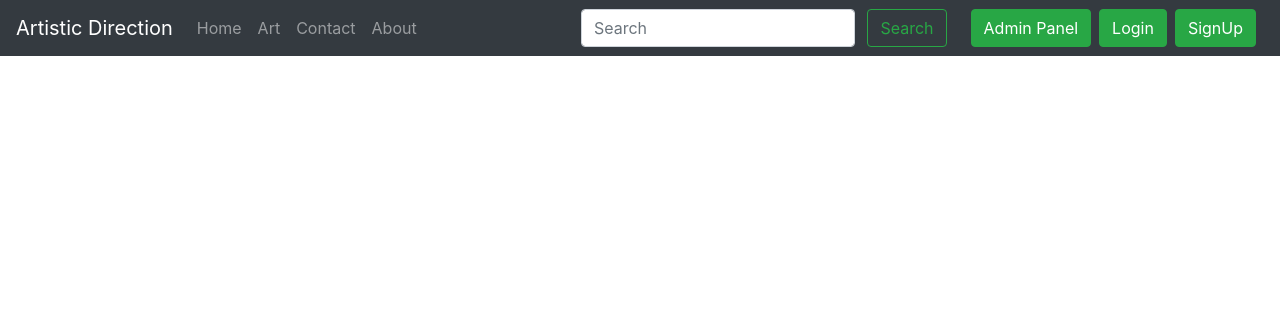
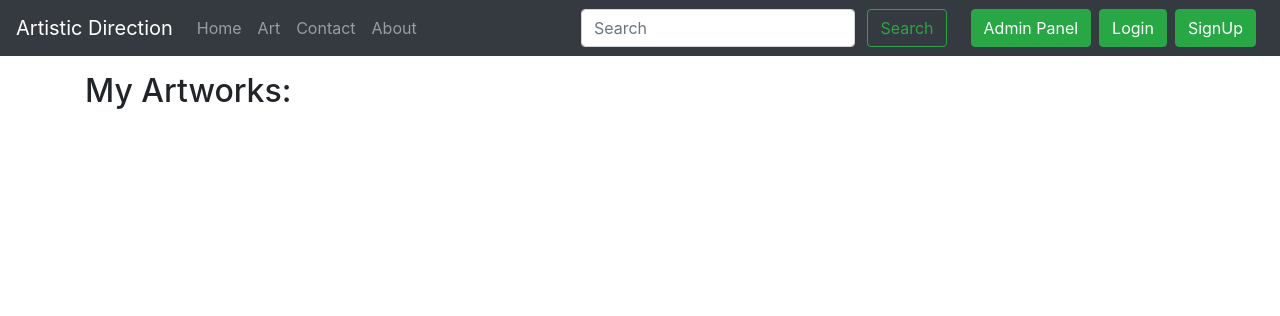
Before and after one commit to giteshacharekar/artistic-direction, a Django app: template templates/home/myprofile.html in a window 1280 px wide. Shown: the top 316 px of the page. Run offline with Django 3.2, Linux system fonts and the light colour scheme; the template is opened without the code that fills it, so the values that code supplies are empty; some libraries are stand-ins or nearby versions.

Commit message:
my profile changes in html

```diff
--- a/templates/home/myprofile.html
+++ b/templates/home/myprofile.html
@@ -5,8 +5,12 @@
 {% block profileactive %} active {% endblock profileactive %}
 
 {% block body %}
+<div class="container my-3">
+    <h2>My Artworks:</h2>
+</div>
 {% for post in allPosts %}
 
+<div class="container my-3">
 
     <div class="shadow p-3 mb-5 bg-white rounded row no-gutters border rounded overflow-hidden flex-md-row my-4 shadow-sm h-md-250 position-relative">
         <div class="col p-4 d-flex flex-column position-static">
@@ -36,7 +40,7 @@
 
         </div>
     </div>
-
+</div>
 
     {% endfor %}
 {% endblock body %}
```
Also changed, not shown: db.sqlite3.
